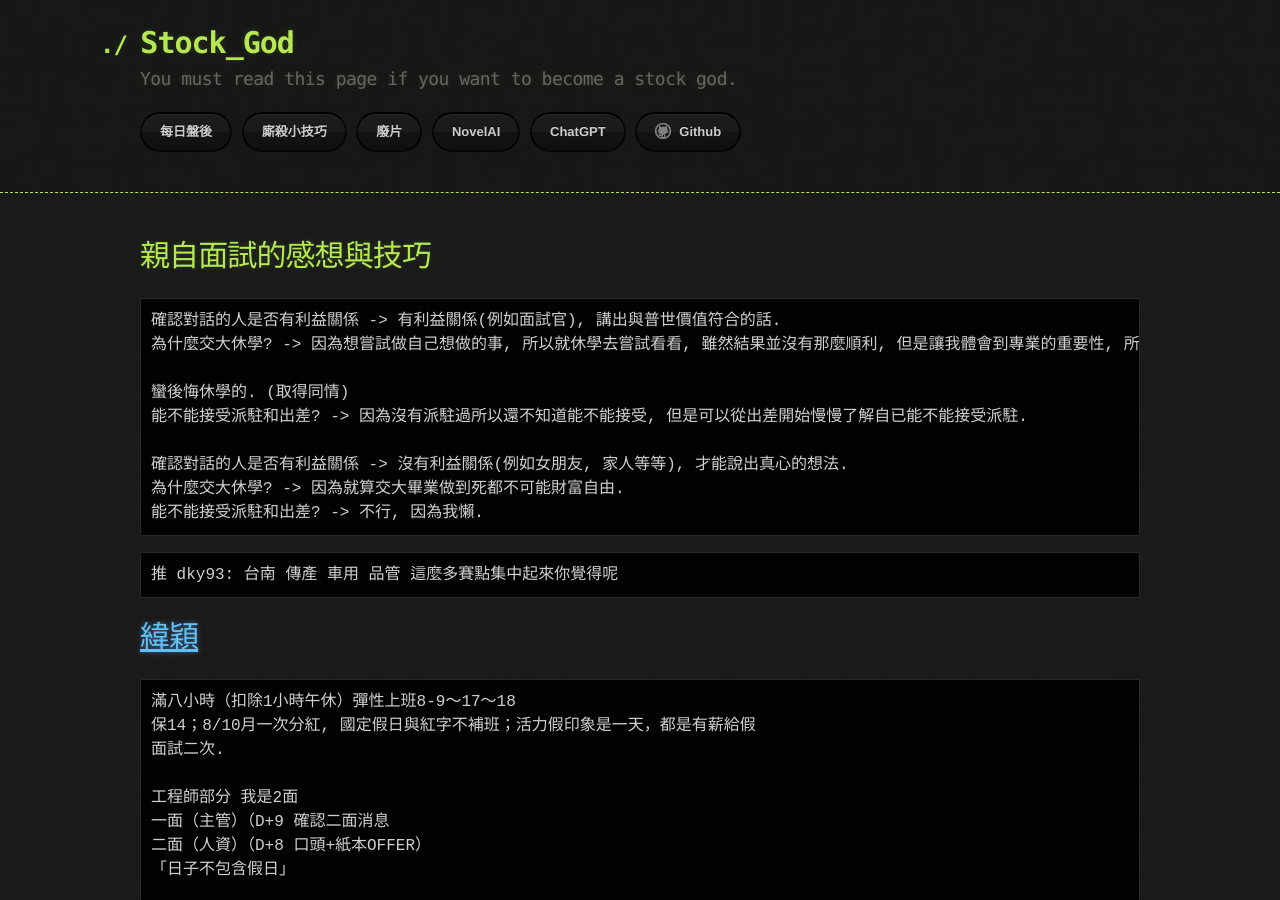
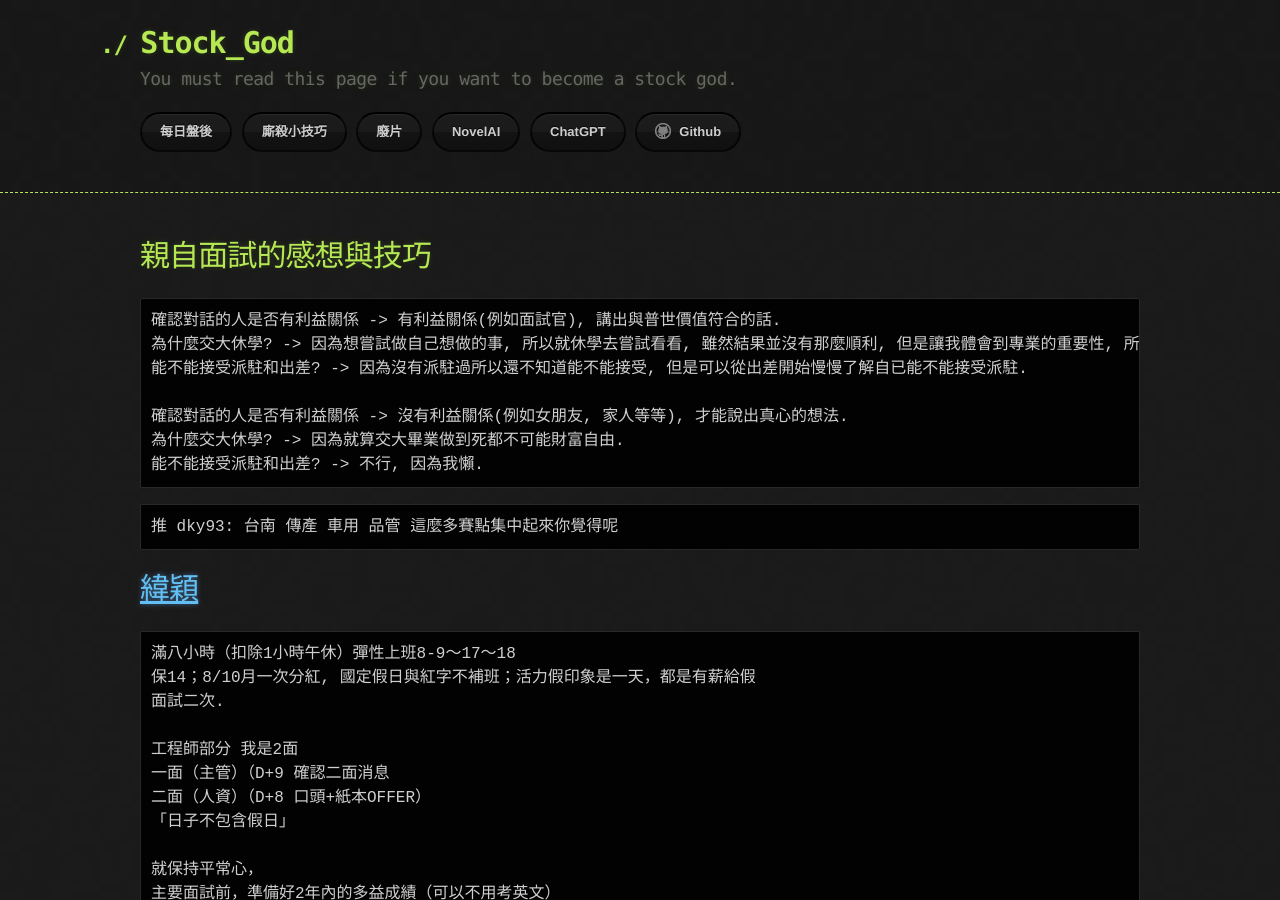
Before and after one commit to lepg5487/Stock_God, a Jekyll site: the page built from job.md, in a window 1280 px wide and 900 px high. Built offline with Jekyll 4.4.1, drawn with Linux system fonts in a browser that asks for light colours; our own code applies the rules of GitHub Pages for plain Markdown files.

Commit message:
Update job.md

````diff
--- a/job.md
+++ b/job.md
@@ -6,8 +6,6 @@ layout: testlayouts
 ```
 確認對話的人是否有利益關係 -> 有利益關係(例如面試官), 講出與普世價值符合的話.
 為什麼交大休學? -> 因為想嘗試做自己想做的事, 所以就休學去嘗試看看, 雖然結果並沒有那麼順利, 但是讓我體會到專業的重要性, 所以我希望能夠重新回到學習的軌道上，繼續努力提升自己的專業能力。
-
-蠻後悔休學的. (取得同情)
 能不能接受派駐和出差? -> 因為沒有派駐過所以還不知道能不能接受, 但是可以從出差開始慢慢了解自已能不能接受派駐.
 
 確認對話的人是否有利益關係 -> 沒有利益關係(例如女朋友, 家人等等), 才能說出真心的想法.
````
